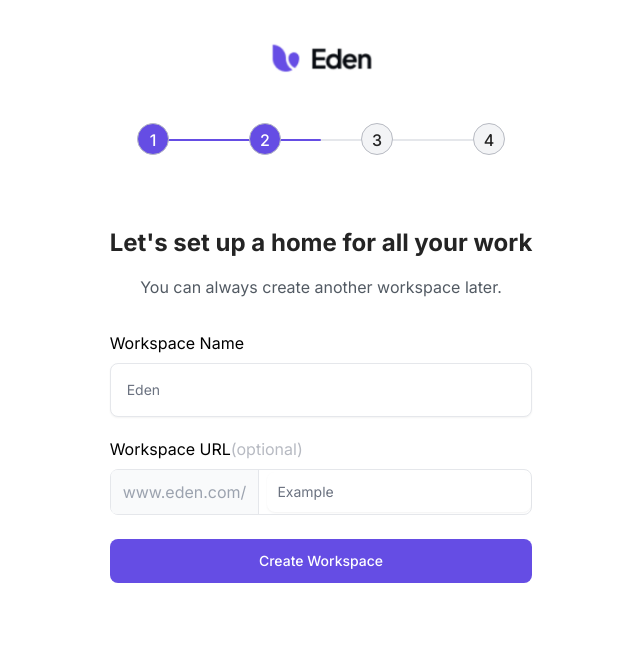
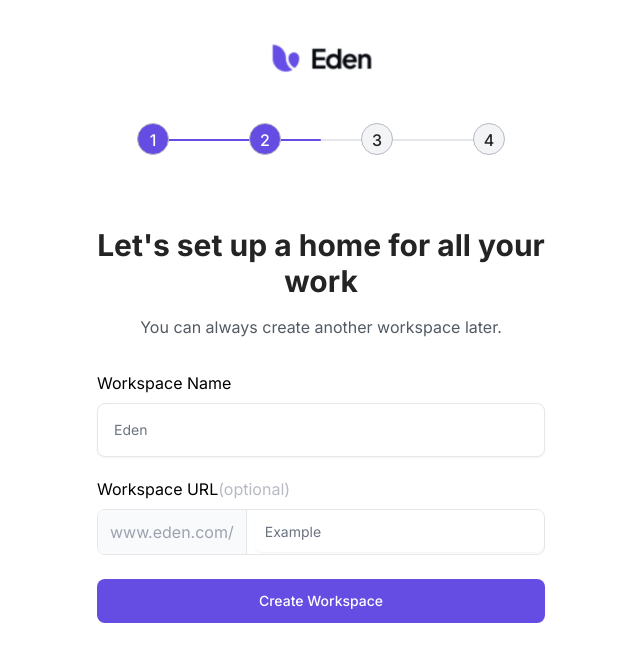
Before and after one commit to vishal035/onboarding-ui, a React (Create React App) app: page / in a window 1280 px wide. Both pictures are taken after typing "Sample", "Sample" into the empty fields and a click on the button "Create Workspace". Shown: the top 662 px of the page, without its empty margins (319-959 px from the left). Built offline with nearby package versions, Linux system fonts and the light colour scheme.

Commit message:
Component Reset

```diff
--- a/src/components/Form/SecondStepForm.jsx
+++ b/src/components/Form/SecondStepForm.jsx
@@ -25,9 +25,9 @@
   };
 
   return (
-    <div className="px-4 py-16 mx-auto max-w-screen-xl sm:px-6 lg:px-6">
-      <div className="max-w-md mx-auto text-center">
-        <h1 className="text-2xl font-bold sm:text-2xl text-primary-black">
+    <div className="px-4 py-16 mx-auto max-w-screen-xl sm:px-6 lg:px-8">
+      <div className="max-w-lg mx-auto text-center">
+        <h1 className=" relative w-full text-2xl font-bold sm:text-3xl text-primary-black">
           Let's set up a home for all your work
         </h1>
 
```
